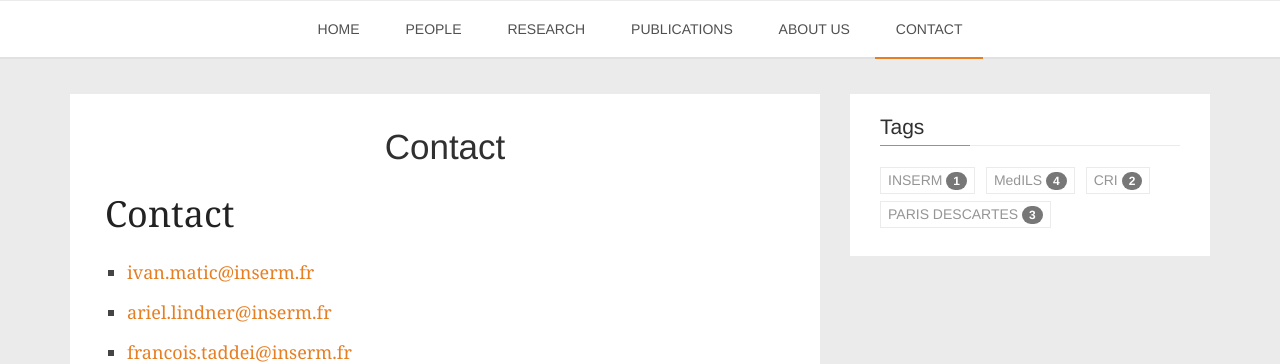
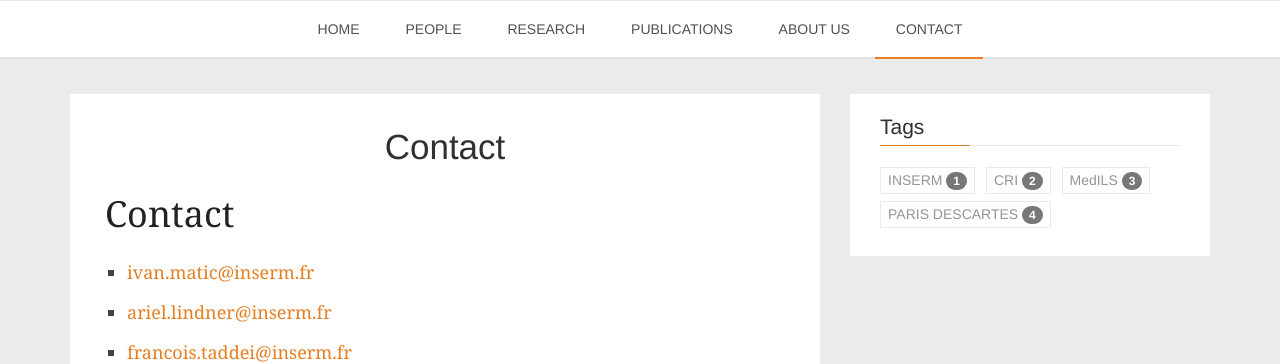
Before and after one commit to maincover/u1001, a Jekyll site: the page built from contact/aboutus.md, in a window 1280 px wide. Shown: the part 561-925 px from the top of the page. Built offline with Jekyll 4.4.1, drawn with Linux system fonts in a browser that asks for light colours; nearby versions of some CDN libraries; our own code applies the rules of GitHub Pages for plain Markdown files.

```diff
--- a/_includes/sidebar.html
+++ b/_includes/sidebar.html
@@ -7,9 +7,9 @@
                 <a href="{{site.baseurl}}tags#{{tag[0]}}">{{tag[0]}} <span class="badge">{{tag[1].size}}</span></a>
             {% endfor %}-->
                <a href="http://www.inserm.fr"> INSERM <span class="badge">1</span></a>
-               <a href="http://www.medils.org"> MedILS <span class="badge">4</span></a>
                <a href="https://cri-paris.org/"> CRI <span class="badge">2</span></a>
-               <a href="https://www.univ-paris5.fr/"> PARIS DESCARTES <span class="badge">3</span></a>
+               <a href="http://www.medils.org"> MedILS <span class="badge">3</span></a>
+               <a href="https://www.univ-paris5.fr/"> PARIS DESCARTES <span class="badge">4</span></a>
         </div>
     </div>
 
```
Also changed, not shown: people/people.html (+5 -52 lines), 1 other file.
